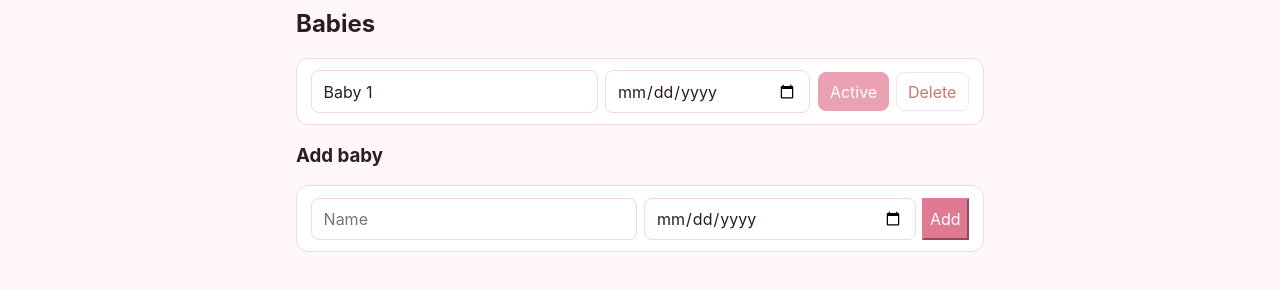
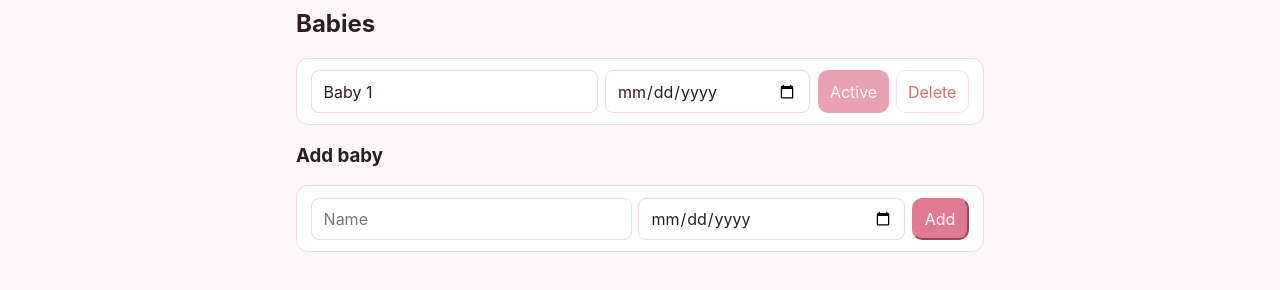
Before and after one commit to zhongyn/baby-copilot, a React (Vite) app: page /#/babies in a window 1280 px wide. Shown: the part 131-421 px from the top of the page. Built offline with nearby package versions, Linux system fonts and the light colour scheme.

Commit message:
Babies: normalize button height and shape consistency

```diff
--- a/src/styles.css
+++ b/src/styles.css
@@ -502,10 +502,14 @@ button.primary {
 }
 .baby-row button {
   padding: 0.55rem 0.7rem;
-  border-radius: 8px;
+  min-height: 2.65rem;
+  border-radius: 10px;
   border: 1px solid var(--border);
   background: var(--surface);
   color: var(--text);
+  display: inline-flex;
+  align-items: center;
+  justify-content: center;
 }
 .baby-row button.primary {
   background: var(--accent-strong);
@@ -527,6 +531,14 @@ button.primary {
 .add-baby > * { min-width: 0; }
 .add-baby input { width: 100%; }
 .add-baby button { grid-column: 1 / -1; }
+.add-baby button {
+  min-height: 2.65rem;
+  padding: 0.55rem 0.7rem;
+  border-radius: 10px;
+  display: inline-flex;
+  align-items: center;
+  justify-content: center;
+}
 @media (min-width: 540px) {
   .add-baby { grid-template-columns: 1.2fr 1fr auto; }
   .add-baby button { grid-column: auto; }
```
